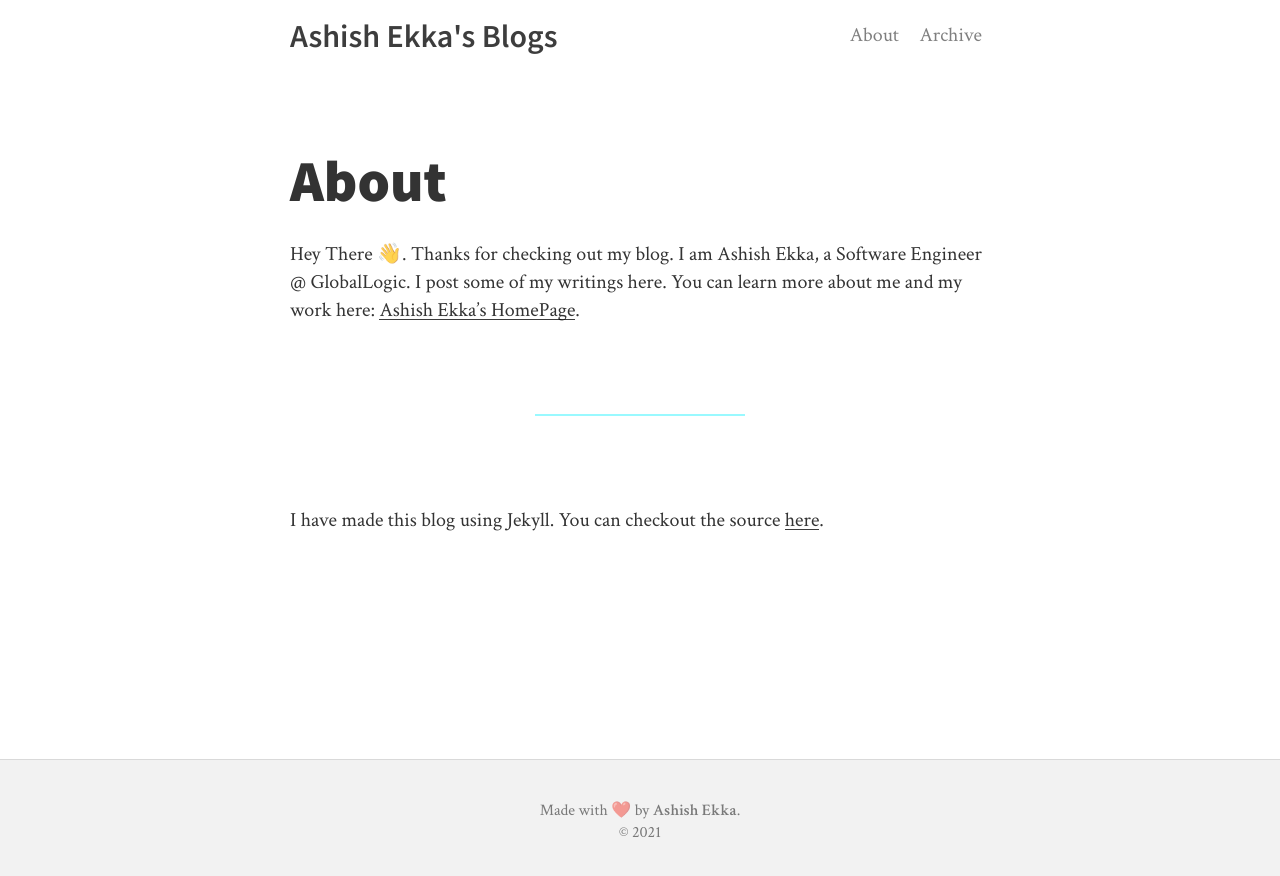
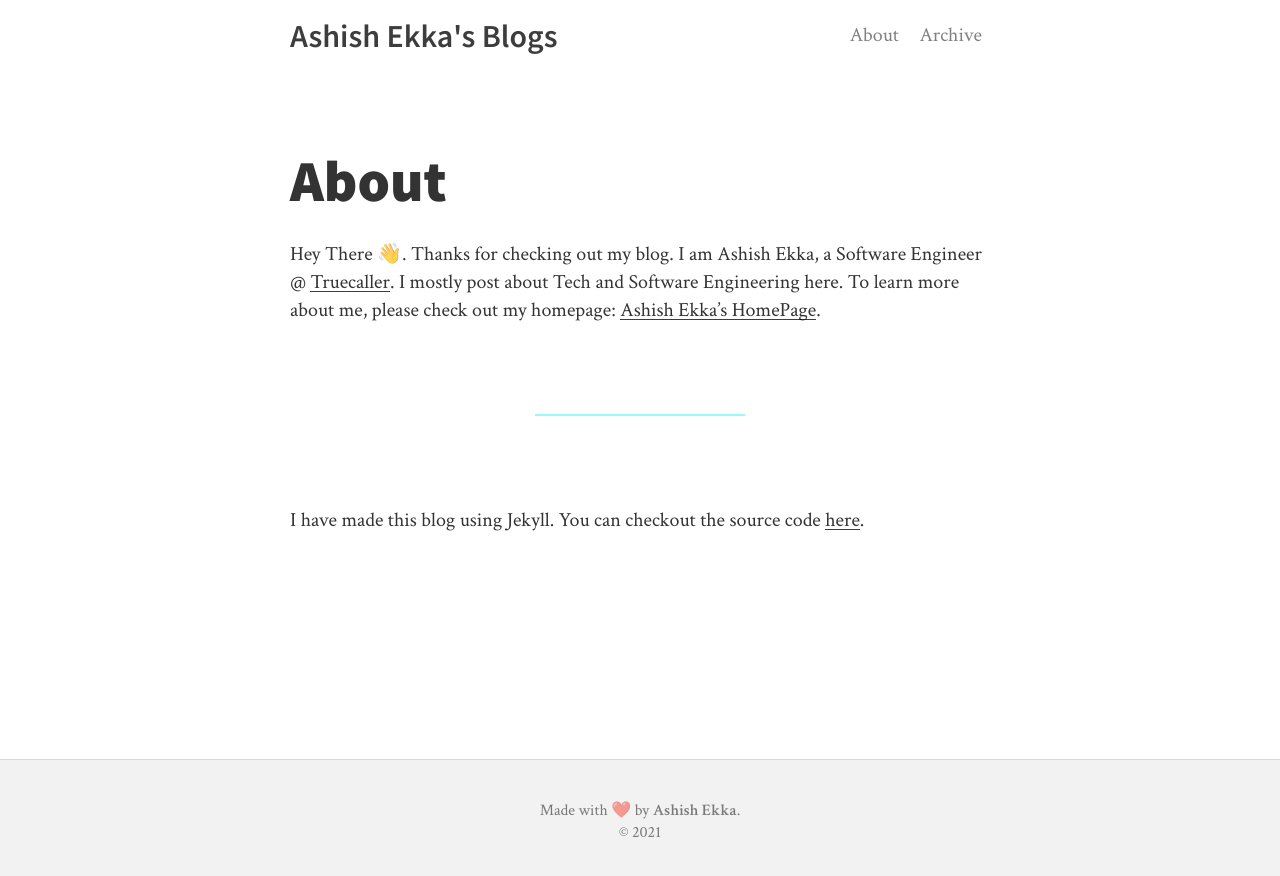
Before and after one commit to ashishekka97/blogs, a Jekyll site: the page built from about.md, in a window 1280 px wide. Shown: the top 876 px of the page. Built offline with Jekyll 4.4.1, drawn with Linux system fonts in a browser that asks for light colours; nearby versions of some CDN libraries.

Commit message:
Update info

```diff
--- a/_config.yml
+++ b/_config.yml
@@ -4,19 +4,16 @@ name: Ashish Ekka's Blogs
 description:
 
   # Description of your site. This will show up in google.
-  meta: Hi! I am a Software Engineer @ GlobalLogic. You will find some of my writings here.
+  meta: Yet another blog posting about fun stuff in Software Engineering.
 
   # Description of your site. This will show up on the front page.
-  subtitle: Hi! I am Ashish Ekka. A Software Engineer @ GlobalLogic. You will find some of my writings here.
+  subtitle: Yet another blog posting about fun stuff in Software Engineering.
 
 author:
   name: Ashish Ekka # Change this!
 
   # Necessary for contact page
   email: ashishekka329@gmail.com # Change this!
-
-  # Necessary for contact page
-  email: your@email.com # Change this!
 
   # Optional text (html) to display after author name. Leave empty if you don't
   # want it.
--- a/_config_dev.yml
+++ b/_config_dev.yml
@@ -5,10 +5,10 @@ name: Ashish Ekka's Blogs
 description:
 
   # Description of your site. This will show up in google.
-  meta: Hi! I am a Software Engineer @ GlobalLogic. You will find some of my writings here.
+  meta: Yet another blog posting about fun stuff in Software Engineering.
 
   # Description of your site. This will show up on the front page.
-  subtitle: Hi! I am Ashish Ekka. A Software Engineer @ GlobalLogic. You will find some of my writings here.
+  subtitle: Yet another blog posting about fun stuff in Software Engineering.
 
 author:
   name: Ashish Ekka # Change this!
--- a/about.md
+++ b/about.md
@@ -3,9 +3,9 @@ layout: page
 title: About
 ---
 
-Hey There 👋. Thanks for checking out my blog. I am Ashish Ekka, a Software Engineer @ GlobalLogic.
-I post some of my writings here. You can learn more about me and my work here: [Ashish Ekka's HomePage](https://ashishekka.me).
+Hey There 👋. Thanks for checking out my blog. I am Ashish Ekka, a Software Engineer @ [Truecaller](https://truecaller.com).
+I mostly post about Tech and Software Engineering here. To learn more about me, please check out my homepage: [Ashish Ekka's HomePage](https://ashishekka.me).
 
 ---
 
-I have made this blog using Jekyll. You can checkout the source [here](https://github.com/AshishEkka97).
+I have made this blog using Jekyll. You can checkout the source code [here](https://github.com/AshishEkka97).
```
